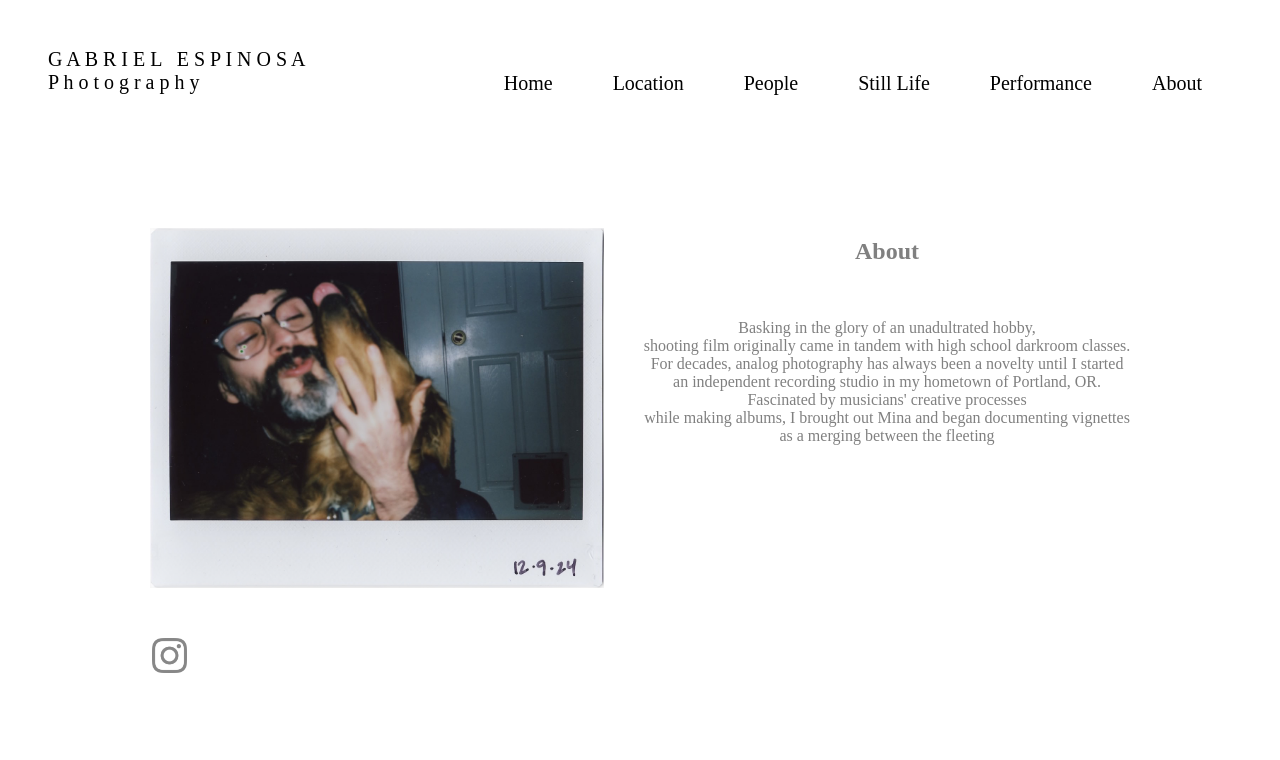
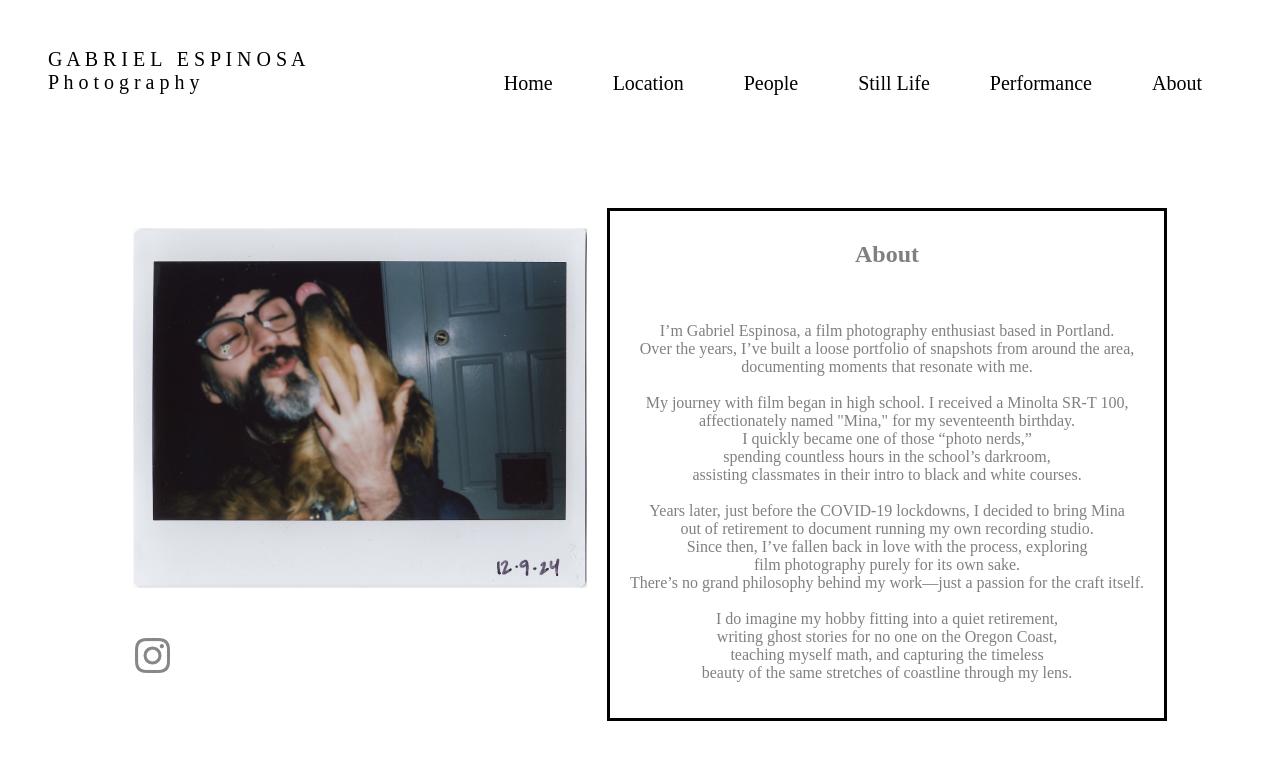
Before and after one commit to GEEspinosa/GEEspinosa-photo-portfolio, a React (Create React App) app: page /about in a window 1280 px wide. Shown: the top 760 px of the page. Built offline with nearby package versions, Linux system fonts and the light colour scheme; the HTML template or start-up script is replaced by a standard one.

Commit message:
chore: rough draft bio

```diff
--- a/src/components/pages/about/about.js
+++ b/src/components/pages/about/about.js
@@ -23,19 +23,25 @@ function About() {
             <h2>About</h2>
             <br />
             <p>
-              Basking in the glory of an unadultrated hobby, <br />
-              shooting film originally came in tandem with high school darkroom
-              classes.
+            I’m Gabriel Espinosa, a film photography enthusiast based in Portland. <br />
+            Over the years, I’ve built a loose portfolio of snapshots from around the area, <br />
+            documenting moments that resonate with me. <br />
+            <br />
+            My journey with film began in high school. I received a Minolta SR-T 100, <br />
+            affectionately named "Mina," for my seventeenth birthday. <br />I quickly became one of those “photo nerds,”
+            <br />spending countless hours in the school’s darkroom, <br />
+            assisting classmates in their intro to black and white courses.
+            <br />
+
               <br />
-              For decades, analog photography has always been a novelty until I
-              started
+              Years later, just before the COVID-19 lockdowns, I decided to bring Mina <br /> out of retirement to document running my own recording studio. <br />
+              Since then, I’ve fallen back in love with the process, exploring <br />film photography purely for its own sake. <br />
+              There’s no grand philosophy behind my work—just a passion for the craft itself.
               <br />
-              an independent recording studio in my hometown of Portland, OR.{' '}
               <br />
-              Fascinated by musicians' creative processes <br />
-              while making albums, I brought out Mina and began documenting
-              vignettes <br />
-              as a merging between the fleeting
+              I do imagine my hobby fitting into a quiet retirement, <br />
+              writing ghost stories for no one on the Oregon Coast, <br />teaching myself math, and capturing the timeless <br />beauty of the same stretches of coastline through my lens. <br />
+
             </p>
           </BioText>
         </ContentContainer>
--- a/src/components/pages/about/styled.about.js
+++ b/src/components/pages/about/styled.about.js
@@ -53,8 +53,9 @@ const ContentContainer = styled.div`
 `;
 
 const BioText = styled.div`
-  padding: 20px 150px 20px 20px;
+  padding: 20px 80px 20px 20px;
   color: grey;
+  border: solid black;
 
   @media (max-width: 1385px) {
     padding: 10px 20px 20px 20px;
```
